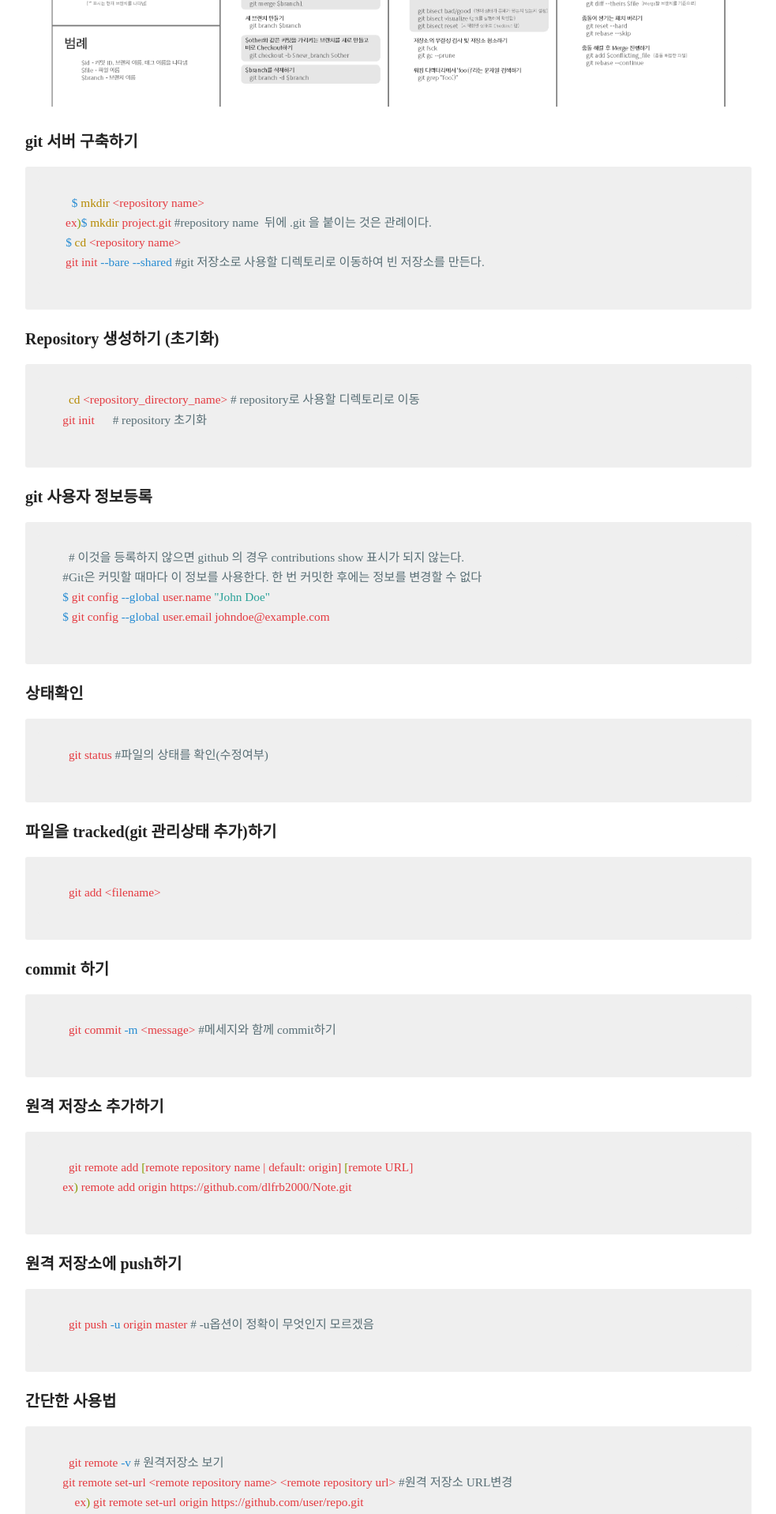
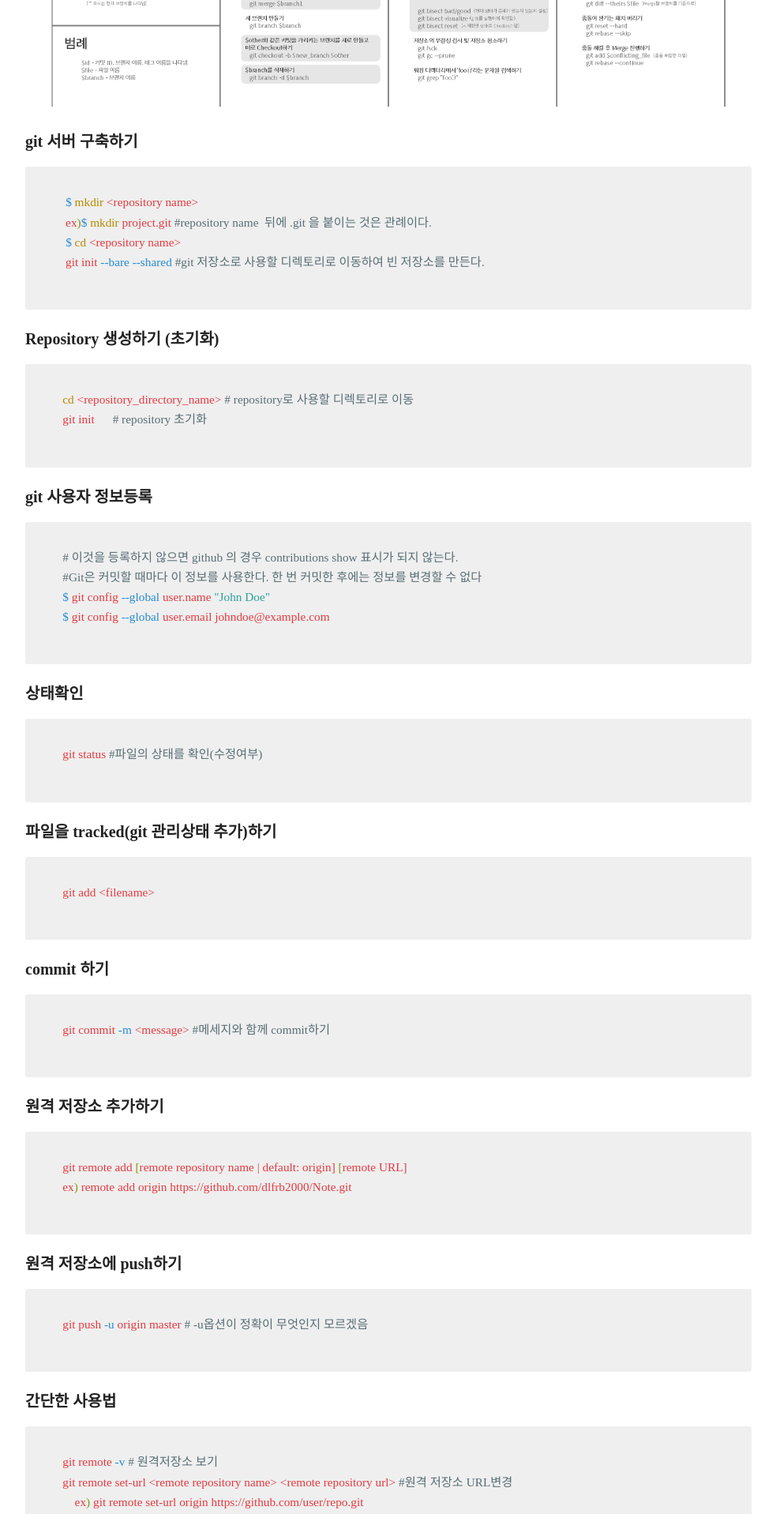
Before and after one commit to jaeheon209/gymbombom.github.io, a Jekyll site: the page built from _posts/2019-12-16-1-git-simple.md, in a window 1280 px wide. Shown: the part 1057-2974 px from the top of the page at 79% size, without its empty margins (148-1131 px from the left). Built offline with Jekyll 4.4.1, drawn with Linux system fonts in a browser that asks for light colours; nearby versions of some CDN libraries; some web fonts are replaced; comment, search, counter and statistics services are not loaded.

Commit message:
code block 첫번째 라인이 한칸 안쪽으로 들어가게 표시되어 수정

```diff
--- a/_sass/_highlights.scss
+++ b/_sass/_highlights.scss
@@ -24,7 +24,7 @@
 code {
   //font-family:'Bitstream Vera Sans Mono','Courier', monospace;
   font-family: $spoqa;
-  padding: .25em .5em;
+  //padding: .25em .5em;
   font-size: .85em;
   background-color: #efefef;
   //background-color: rgba(0, 0, 0, 0.03);
```
